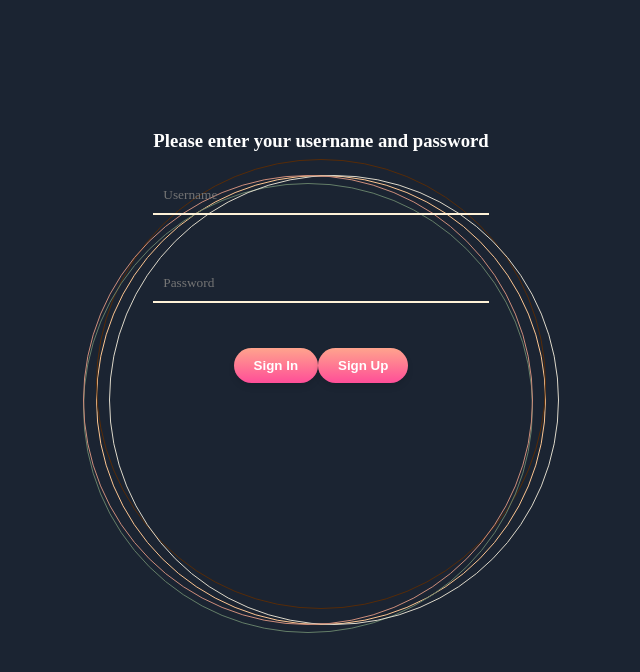
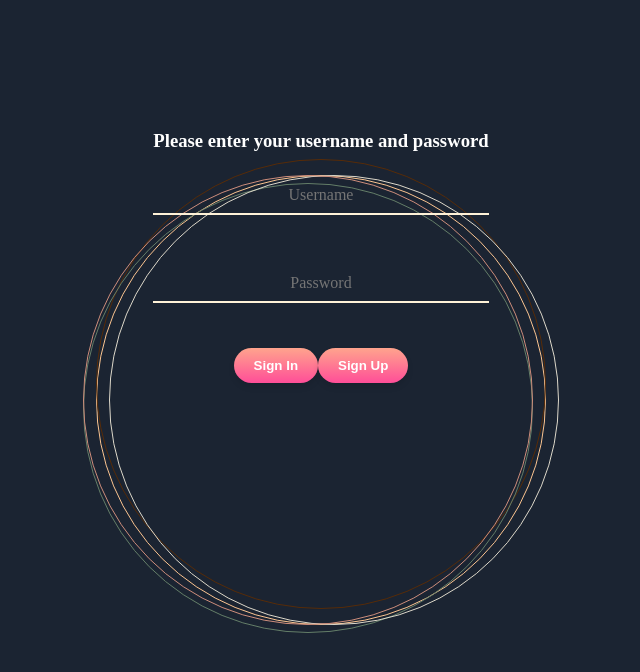
Before and after one commit to fikireguale/comp307-proj, a React (Create React App) app in the folder frontend/: page /signIn in a window 1280 px wide. Shown: the top 672 px of the page, without its empty margins (319-959 px from the left). Built offline with nearby package versions, Linux system fonts and the light colour scheme.

Commit message:
Update index.css

```diff
--- a/frontend/src/index.css
+++ b/frontend/src/index.css
@@ -102,7 +102,7 @@
 }
 .signIn .login-form input{
   width: 100%;
-  padding: 10px;
+  padding: 9px;
   margin: 25px 0 ;
   background: transparent;
   border: none;
@@ -110,13 +110,32 @@
   outline: none;
   color: white;
   font-family: 'Snell Roundhand', cursive;
+  font-size: 1.0em;
+  text-align: center;
 }
+
+
+
+
+
+
+
+
+
+
+
+
+
+
+
+
 .signIn .buttons{
   display:flex;
   justify-content: center;
   padding:20px 0;
 
 }
+
 .signIn button{
   padding: 10px 20px;
   text-align: center;
```
